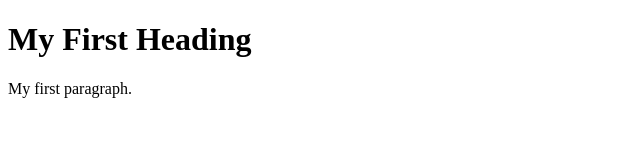
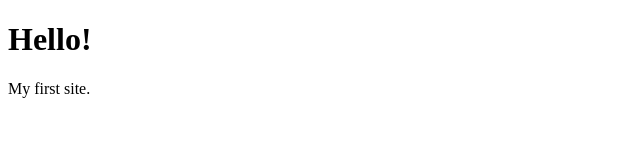
Before and after one commit to KenPowerClassroom/ixd-project-2024-Yuliia79Antonova, a plain HTML site: page index.html in a window 1280 px wide. Shown: the whole page, without its empty margins (0-640 px from the left). Drawn offline with Linux system fonts and the light colour scheme.

Commit message:
Hello.html

```diff
--- a/index.html
+++ b/index.html
@@ -2,8 +2,8 @@
 <html>
 <body>
 
-<h1>My First Heading</h1>
-<p>My first paragraph.</p>
+<h1>Hello!</h1>
+<p>My first site.</p>
 
 </body>
 </html>
```
